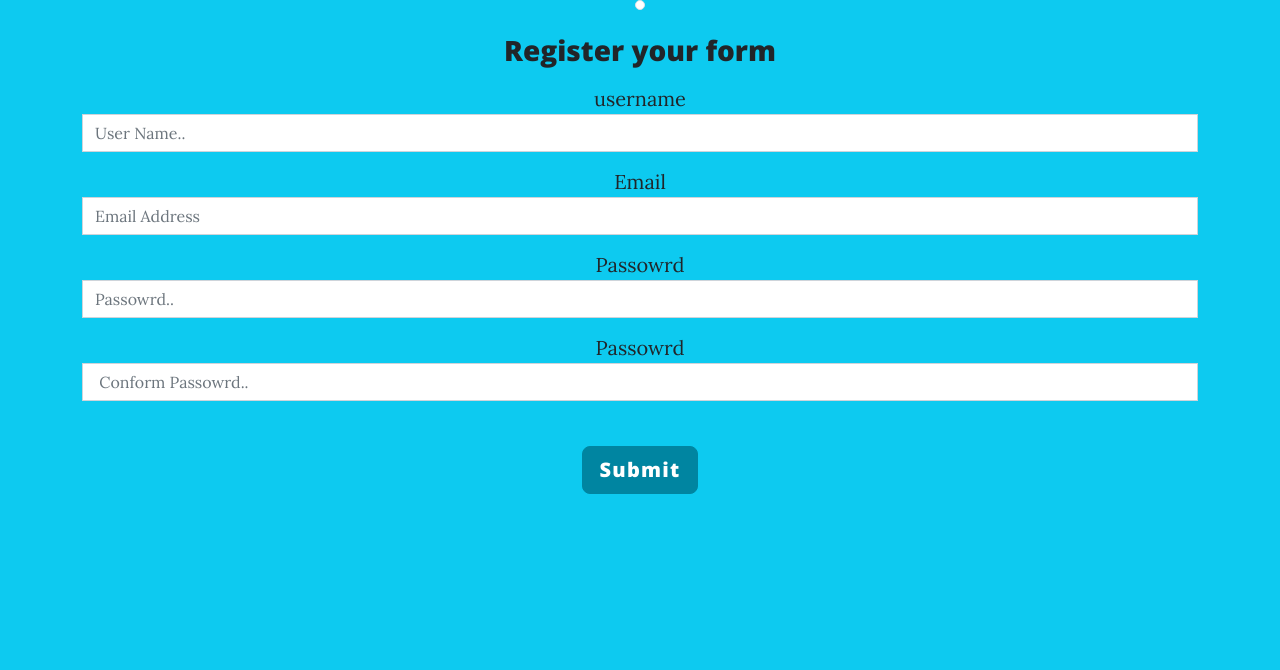
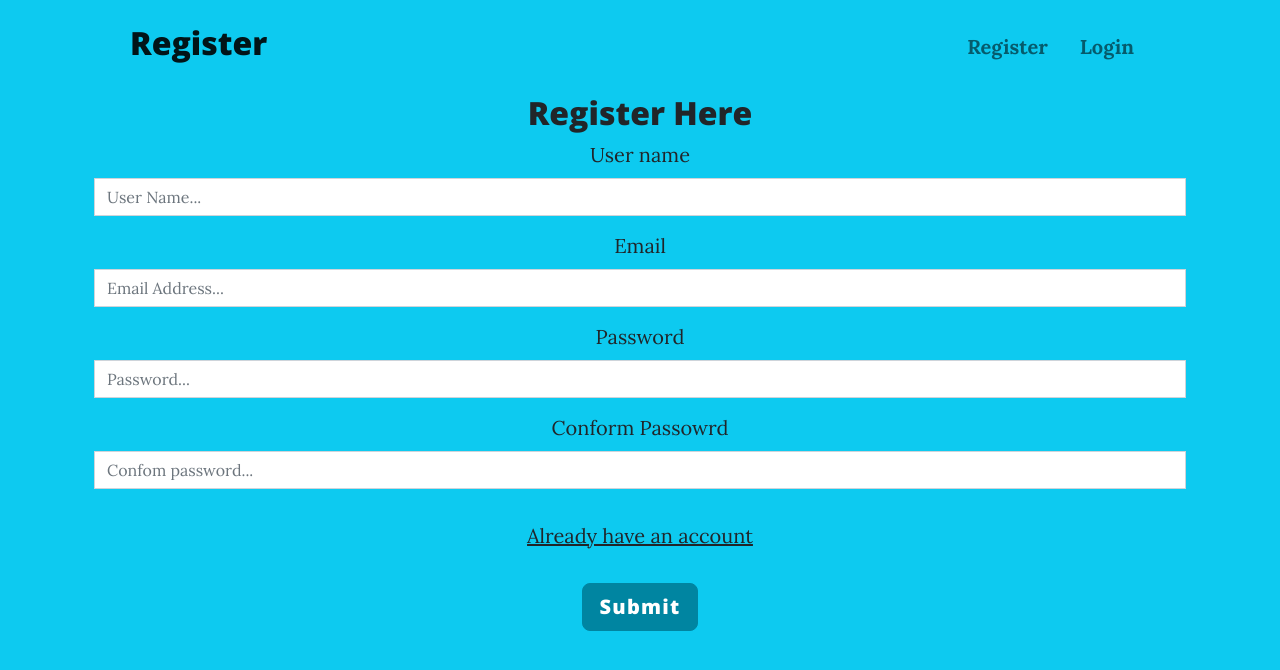
Before and after one commit to Awais-Gilal/flask_general_store, a Flask app: page /register in a window 1280 px wide. Shown: the top 670 px of the page. Run offline with Flask 3, Linux system fonts and the light colour scheme; some libraries are stand-ins or nearby versions.

Commit message:
modified everything
added

```diff
--- a/general_store/forms.py
+++ b/general_store/forms.py
@@ -1,29 +1,22 @@
 from flask_wtf import FlaskForm
 from wtforms import StringField, PasswordField, SubmitField
-from wtforms.validators import Length, EqualTo, Email, DataRequired, ValidationError
+from wtforms.validators import EqualTo, Email, Length, DataRequired, ValidationError
 from general_store.modules import User
-
 
 class RegisterForm(FlaskForm):
 
-  def validate_email(self, field):
-    email_address = User.query.filter_by(email=field.data).first()
-    if email_address:
-      raise ValidationError('Email address already exists! ')
+  def validate_email_address(self, field):
+    data_to_chech = User.query.filter_by(email_address=field.data).first()
+    if data_to_chech:
+      raise ValidationError("Email already exists")
 
-  username = StringField(label="username",
-                         validators=[Length(min=3, max=50),
-                                     DataRequired()])
-  email = StringField(label="Email",
-                      validators=[Length(min=10),
-                                  Email(),
-                                  DataRequired()])
-  password1 = PasswordField(label="Passowrd",
-                            validators=[Length(min=5),
-                                        DataRequired()])
-  password2 = PasswordField(
-    label="Passowrd",
-    validators=[Length(min=5),
-                DataRequired(),
-                EqualTo('password1')])
+  user_name = StringField(label="User name", validators=[Length(max=50, min=5), DataRequired()])
+  email_address = StringField(label="Email", validators=[Length(max=60, min=11), Email(), DataRequired()])
+  password1 = PasswordField(label="Password", validators=[Length(min=5), DataRequired()])
+  password2 = PasswordField(label="Conform Passowrd", validators=[Length(min=5), EqualTo("password1"), DataRequired()])
   submit = SubmitField(label="Submit")
+
+class LoginForm(FlaskForm):
+  email_address = StringField(label="Email Address", validators=[DataRequired(), Email(), Length(min=11, max=60)])
+  password = PasswordField(label="Password", validators=[DataRequired(), Length(min=5)])
+  submit = SubmitField(label="Login")
--- a/general_store/routes.py
+++ b/general_store/routes.py
@@ -1,59 +1,62 @@
-from flask import render_template, url_for, jsonify, redirect, flash
 from general_store import app
-from general_store.modules import Item, User, db
-from general_store.forms import RegisterForm
-
+from flask import render_template, jsonify, flash, redirect, url_for
+from general_store.forms import RegisterForm, LoginForm
+from general_store.modules import db, User, Item
+from flask_login import login_user
 
 @app.route("/")
 def home_page():
   return render_template("index.html")
 
-
+#market page
 @app.route("/market")
 def market_page():
   with app.app_context():
-    data = Item.query.all()
-  return render_template("market.html", items=data)
+    items = Item.query.all()
+  return render_template("market.html", items=items)
 
-
-@app.route("/register", methods=["GET", "POST"])
+#register page
+@app.route("/register", methods=["GET","POST"])
 def register_page():
   form = RegisterForm()
   if form.validate_on_submit():
-    data_to_submit = User(user=form.username.data,
-                          email=form.email.data,
-                          password=form.password1.data)
+    data = User(user_name=form.user_name.data, email_address=form.email_address.data, password=form.password1.data)
     with app.app_context():
-      db.session.add(data_to_submit)
+      db.session.add(data)
       db.session.commit()
-    return redirect(url_for('market_page'))
-  if form.errors:
-    for error in form.errors.values():
-      flash(error, category="danger")
+    return redirect(url_for("market_page"))
+  if form.errors != {}:
+    if form.errors:
+      for message in form.errors.values():
+        flash(message, category="danger")
   return render_template("register.html", form=form)
 
 
-
-
-
+@app.route("/login", methods=["GET", "POST"])
+def login_page():
+  form = LoginForm()
+  if form.validate_on_submit():
+    with app.app_context():
+      attempted_user = User.query.filter_by(email_address=form.email_address.data).first()
+    if attempted_user and attempted_user.check_password_correction(normal_password=form.password.data):
+      login_user(attempted_user)
+      flash(f"logined as {attempted_user.user_name}", category="danger")
+      return redirect(url_for("market_page"))
+    else:
+      flash("invalid email or password")
+  return render_template("login_page.html", form=form)
 
 
 
 @app.route("/user")
-def user_test():
+def test_data():
   data = []
   with app.app_context():
-    d = User.query.all()
-    for v in d:
-      data.append({"name": v.user, "email": v.email})
+    data_check = User.query.all()
+  for d in data_check:
+    data.append({
+      "name":d.user_name,
+      "email":d.email_address,
+      "password":d.password_hash
+    })
   return jsonify(data)
-
-
-@app.route("/item")
-def item_test():
-  data = []
-  with app.app_context():
-    d = Item.query.all()
-    for v in d:
-      data.append({"name": v.name, "price": v.price})
-  return jsonify(data)
--- a/general_store/templates/layout.html
+++ b/general_store/templates/layout.html
@@ -21,14 +21,14 @@
         <!-- Core theme CSS (includes Bootstrap)-->
         <link href="{{url_for('static', filename='css/styles.css')}}" rel="stylesheet" />
     </head>
-    <body>
+    <body class="{% block background_class%}{% endblock%}">
         <!-- Navigation-->
         <nav class="navbar navbar-expand-md navbar-light" id="main">
             <div class="container px-4 px-lg-5">
                 <a class="navbar-brand" href="/">
-                  <b>
-                    {% block nav %}{% endblock %}
-                  </b>
+                  <h2>
+                    <b>{% block nav %}{% endblock %}</b>
+                  </h2>
                 </a>
                 <button class="navbar-toggler" type="button" data-bs-toggle="collapse" data-bs-target="#navbarResponsive" aria-controls="navbarResponsive" aria-expanded="true" aria-label="Toggle navigation">
                     Menu
@@ -36,10 +36,13 @@
                 </button>
                 <div class="collapse navbar-collapse" id="navbarResponsive">
                     <ul class="navbar-nav ms-auto py-4 py-lg-0">
+                      {% if current_user.is_atthenticated %}
                         <li class="nav-item"><a class="nav-link px-lg-3 py-3 py-lg-4" href="{{ url_for('home_page') }}"><b>Home</b></a></li>
                         <li class="nav-item"><a class="nav-link px-lg-3 py-3 py-lg-4" href="{{ url_for('market_page')}}"><b>Market</b></a></li>
+                      {% else %}
                         <li class="nav-item"><a class="nav-link px-lg-3 py-3 py-lg-4" href="{{ url_for('register_page')}}"><b>Register</b></a></li>
                         <li class="nav-item"><a class="nav-link px-lg-3 py-3 py-lg-4" href="/login"><b>Login</b></a></li>
+                      {% endif %}
                     </ul>
                 </div>
             </div>
--- a/general_store/templates/register.html
+++ b/general_store/templates/register.html
@@ -1,59 +1,45 @@
-<!DOCTYPE html>
-<html lang="en">
-    <head>
-      <meta charset="utf-8" />
-      <meta name="viewport" content="width=device-width, initial-scale=1, shrink-to-fit=no" />
-      <meta name="description" content="" />
-      <meta name="author" content="" />
-      <title>
-        Register Here
-      </title>
-      <link href="https://cdn.jsdelivr.net/npm/bootstrap@5.3.1/dist/css/bootstrap.min.css" rel="stylesheet" integrity="sha384-4bw+/aepP/YC94hEpVNVgiZdgIC5+VKNBQNGCHeKRQN+PtmoHDEXuppvnDJzQIu9" crossorigin="anonymous">
-      <!--<link rel="icon" type="image/x-icon" href="{{url_for('static', filename='assets/favicon.ico')}}" />-->
-      <!-- Font Awesome icons (free version)-->
-      <script src="https://use.fontawesome.com/releases/v6.3.0/js/all.js" crossorigin="anonymous"></script>
-      <!-- Google fonts-->
-      <link href="https://fonts.googleapis.com/css?family=Lora:400,700,400italic,700italic" rel="stylesheet" type="text/css" />
-      <link href="https://fonts.googleapis.com/css?family=Open+Sans:300italic,400italic,600italic,700italic,800italic,400,300,600,700,800" rel="stylesheet" type="text/css" />
-      <!-- Core theme CSS (includes Bootstrap)-->
-      <link href="{{url_for('static', filename='css/styles.css')}}" rel="stylesheet" />
-    </head>
-    <body class="bg-info text-center">
+{% extends "layout.html" %}
+
+{% block title %}
+  Register here
+{% endblock %}
+
+{% block nav %}
+  Register
+{% endblock %}
+
+{% block background_class %}
+  container text-center bg-info
+{% endblock%}
+
+{% block body %}
       <div class="container">
         <form method="post">
           {{ form.hidden_tag() }}
-          {% with messages = get_flashed_messages(with_categories=True) %}
-            {% for category, message in messages %}
-              <div class="alert alert-{{category}}">
-                {{ message[0]}}
-                <button class="m1-2 mb-1 close justify-content-right" data-dismiss="alert" aria-label="Close" onclick="dismissAlert(this)">
-                  <svg xmlns="http://www.w3.org/2000/svg" width="16" height="16" fill="currentColor" class="bi bi-x" viewBox="0 0 16 16">
-  <path d="M4.646 4.646a.5.5 0 0 1 .708 0L8 7.293l2.646-2.647a.5.5 0 0 1 .708.708L8.707 8l2.647 2.646a.5.5 0 0 1-.708.708L8 8.707l-2.646 2.647a.5.5 0 0 1-.708-.708L7.293 8 4.646 5.354a.5.5 0 0 1 0-.708z"/>
-                  </svg>
-                </button>
-              </div>
-            {% endfor %}
+
+          {% with message = get_flashed_messages(with_categories=True) %}
+          {% for category, msg in message %}
+            <div class="alert alert-{{category}}">
+              {{ msg[0] }}
+              <button type="button" class="btn-close" aria-label="Close" data-dismiss="alert(this)" onclick="dismissAlert(this)" ></button>
+            </div>
+          {% endfor %}
           {% endwith %}
-          <div class="rounded-circle">
 
-            <img class="mb-4 img-thumbnail" src="">
-          </div>
-          <h1 class="h3 mb-3 font-weight-normal">
-            Register your form
-          </h1>
-          {{ form.username.label() }}
-          {{ form.username(class="form-control inp", placeholder="User Name..") }}
+          <h2>Register Here</h2>
+          {{ form.user_name.label(class="form-label") }}
+          {{ form.user_name(class="form-control inp", placeholder="User Name...") }}
 
-          {{ form.email.label() }}
-          {{ form.email(class="form-control inp", placeholder="Email Address") }}
+          {{ form.email_address.label(class="form-label") }}
+          {{ form.email_address(class="form-control inp", placeholder="Email Address...") }}
 
-          {{ form.password1.label() }}
-          {{ form.password1(class="form-control inp", placeholder="Passowrd..") }}
+          {{ form.password1.label(class="form-label") }}
+          {{ form.password1(class="form-control inp", placeholder="Password...") }}
 
-          {{ form.password2.label() }}
-          {{ form.password2(class="form-control inp", placeholder=" Conform Passowrd..") }}
-          <br/>
-          {{ form.submit(class="btn btn-lg btn-primary")}}
+          {{ form.password2.label(class="form-label") }}
+          {{ form.password2(class="form-control inp", placeholder="Confom password...") }}
+          <p><a href="{{url_for('login_page')}}">Already have an account</a></p>
+          {{ form.submit(class="btn-primary btn-lg btn") }}
         </form>
       </div>
       <style>
@@ -70,5 +56,5 @@
         }
     }
       </script>
-    </body>
-</html>
+
+{% endblock %}
--- a/main.py
+++ b/main.py
@@ -1,4 +1,11 @@
 from general_store import app
+from general_store.modules import db
+import os
+file = "instance/database.db"
+if not os.path.exists(file):
+  with app.app_context():
+    db.create_all()
+
 
 if __name__ == "__main__":
   app.run(port=81, host='0.0.0.0')
--- a/pyproject.toml
+++ b/pyproject.toml
@@ -12,6 +12,8 @@ requests = "^2.31.0"
 Flask-WTF = "^1.1.1"
 WTForms = "^3.0.1"
 market = "^0.0"
+Flask-Bcrypt = "^1.0.1"
+Flask-Login = "^0.6.2"
 
 [tool.poetry.dev-dependencies]
 
```
Also changed, not shown: general_store/__init__.py (+6 -4 lines), general_store/modules.py (+33 -15 lines), general_store/templates/index.html (+7 -3 lines), general_store/templates/login_page.html (added, +51 -0 lines), general_store/templates/market.html (+5 -5 lines), 3 other files.
